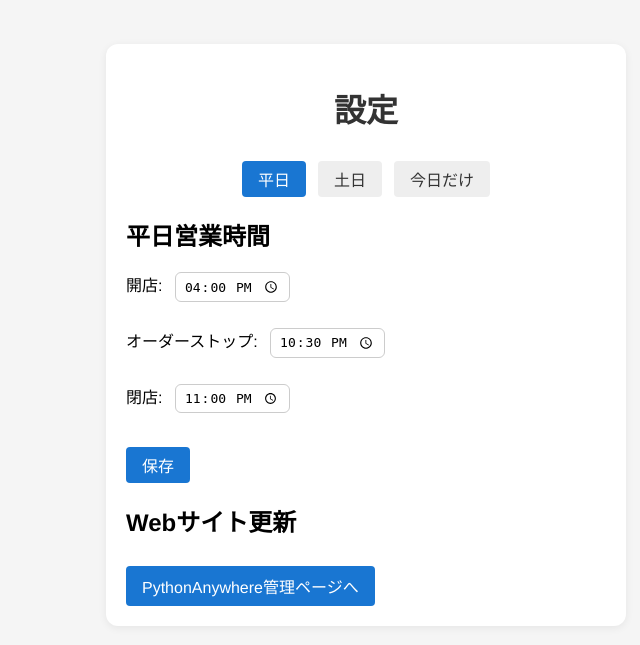
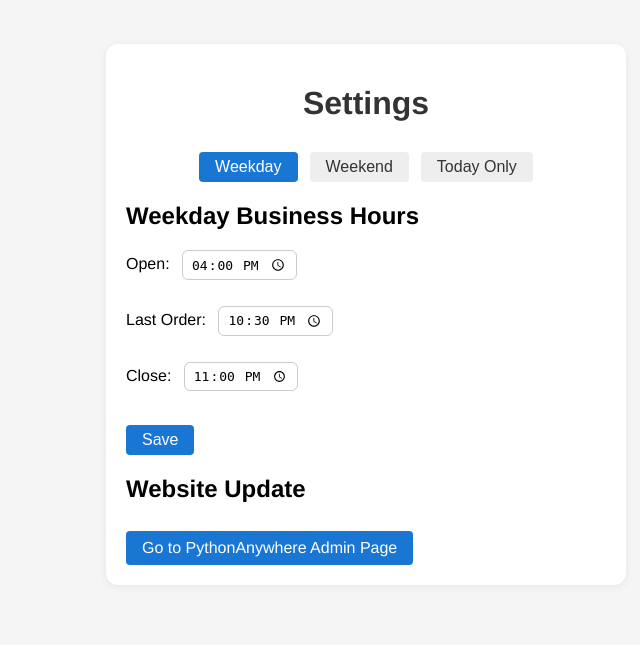
Before and after one commit to Hapiemon/Order_in_emergency, a Flask app: page /settings in a window 1280 px wide. Shown: the top 645 px of the page, without its empty margins (274-914 px from the left). Run offline with Flask 3, Linux system fonts and the light colour scheme.

Commit message:
UIデザインの統一

```diff
--- a/home/nikuya/mysite/templates/closed.html
+++ b/home/nikuya/mysite/templates/closed.html
@@ -3,13 +3,13 @@
 <head>
     <meta charset="UTF-8">
     <meta name="viewport" content="width=device-width, initial-scale=1.0">
-    <title>営業時間外</title>
+    <title>Closed - Out of Business Hours</title>
     <link rel="stylesheet" href="/static/style.css">
 </head>
 <body>
     <div class="closed-container">
-        <h1>現在営業していないため注文できません。</h1>
-        <p>営業時間・オーダーストップの時間をご確認ください。</p>
+        <h1>We are currently closed. Orders cannot be placed at this time.</h1>
+        <p>Please check our business hours and last order time.</p>
     </div>
 </body>
 </html>
--- a/home/nikuya/mysite/templates/index.html
+++ b/home/nikuya/mysite/templates/index.html
@@ -8,12 +8,12 @@
 </head>
 <body>
     <div class="seat-selection-header">
-        <h1>席を選んでください</h1>
-        <p>please select your seat</p>
+        <h1>Select Your Seat</h1>
+        <p>Please select your seat</p>
     </div>
     <div class="seats-list">
         {% for seat in seats %}
-            <a class="seat-link" href="/menu/{{ seat }}">席 {{ seat }}</a>
+            <a class="seat-link" href="/menu/{{ seat }}">Seat {{ seat }}</a>
         {% endfor %}
     </div>
 </body>
--- a/home/nikuya/mysite/templates/settings.html
+++ b/home/nikuya/mysite/templates/settings.html
@@ -3,47 +3,47 @@
 <head>
     <meta charset="UTF-8">
     <meta name="viewport" content="width=device-width, initial-scale=1.0">
-    <title>設定</title>
+    <title>Settings</title>
     <link rel="stylesheet" href="/static/style.css">
 </head>
 <body>
     <div class="settings-container">
-        <h1>設定</h1>
+        <h1>Settings</h1>
         <div class="tabs">
-            <button class="tab-btn active" data-tab="weekday">平日</button>
-            <button class="tab-btn" data-tab="weekend">土日</button>
-            <button class="tab-btn" data-tab="today">今日だけ</button>
+            <button class="tab-btn active" data-tab="weekday">Weekday</button>
+            <button class="tab-btn" data-tab="weekend">Weekend</button>
+            <button class="tab-btn" data-tab="today">Today Only</button>
         </div>
         <div class="tab-content" id="tab-weekday">
-            <h2>平日営業時間</h2>
+            <h2>Weekday Business Hours</h2>
             <form id="form-weekday" class="hours-form">
-                <label>開店: <input type="time" name="open" value="16:00"></label><br>
-                <label>オーダーストップ: <input type="time" name="order_stop" value="22:30"></label><br>
-                <label>閉店: <input type="time" name="close" value="23:00"></label><br>
-                <button type="submit">保存</button>
+                <label>Open: <input type="time" name="open" value="16:00"></label><br>
+                <label>Last Order: <input type="time" name="order_stop" value="22:30"></label><br>
+                <label>Close: <input type="time" name="close" value="23:00"></label><br>
+                <button type="submit">Save</button>
             </form>
         </div>
         <div class="tab-content" id="tab-weekend" hidden>
-            <h2>土日営業時間</h2>
+            <h2>Weekend Business Hours</h2>
             <form id="form-weekend" class="hours-form">
-                <label>開店: <input type="time" name="open" value="11:00"></label><br>
-                <label>オーダーストップ: <input type="time" name="order_stop" value="22:30"></label><br>
-                <label>閉店: <input type="time" name="close" value="23:00"></label><br>
-                <button type="submit">保存</button>
+                <label>Open: <input type="time" name="open" value="11:00"></label><br>
+                <label>Last Order: <input type="time" name="order_stop" value="22:30"></label><br>
+                <label>Close: <input type="time" name="close" value="23:00"></label><br>
+                <button type="submit">Save</button>
             </form>
         </div>
         <div class="tab-content" id="tab-today" hidden>
-            <h2>今日だけの営業時間</h2>
+            <h2>Today's Business Hours</h2>
             <form id="form-today" class="hours-form">
-                <label>開店: <input type="time" name="open"></label><br>
-                <label>オーダーストップ: <input type="time" name="order_stop"></label><br>
-                <label>閉店: <input type="time" name="close"></label><br>
-                <button type="submit">保存</button>
+                <label>Open: <input type="time" name="open"></label><br>
+                <label>Last Order: <input type="time" name="order_stop"></label><br>
+                <label>Close: <input type="time" name="close"></label><br>
+                <button type="submit">Save</button>
             </form>
         </div>
         <div class="website-update-section">
-            <h2>Webサイト更新</h2>
-            <a href="https://www.pythonanywhere.com/user/nikuya/" target="_blank" class="website-update-link">PythonAnywhere管理ページへ</a>
+            <h2>Website Update</h2>
+            <a href="https://www.pythonanywhere.com/user/nikuya/" target="_blank" class="website-update-link">Go to PythonAnywhere Admin Page</a>
         </div>
     </div>
     <script>
```
Also changed, not shown: home/nikuya/mysite/templates/checkout_notice.html (+7 -7 lines), home/nikuya/mysite/templates/manage.html (+61 -0 lines), home/nikuya/mysite/templates/menu.html (+5 -5 lines), home/nikuya/mysite/templates/order_closed.html (+8 -8 lines), home/nikuya/mysite/templates/select_course.html (+4 -4 lines), home/nikuya/mysite/templates/staff.html (+5 -5 lines).
